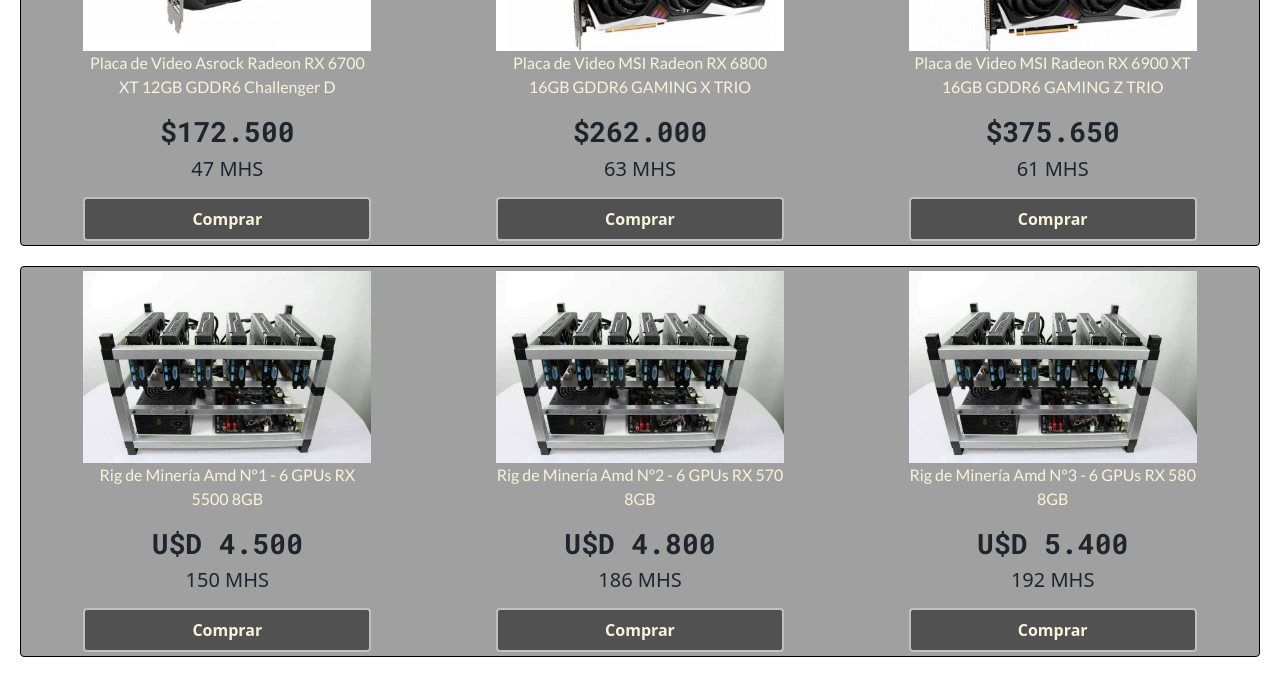
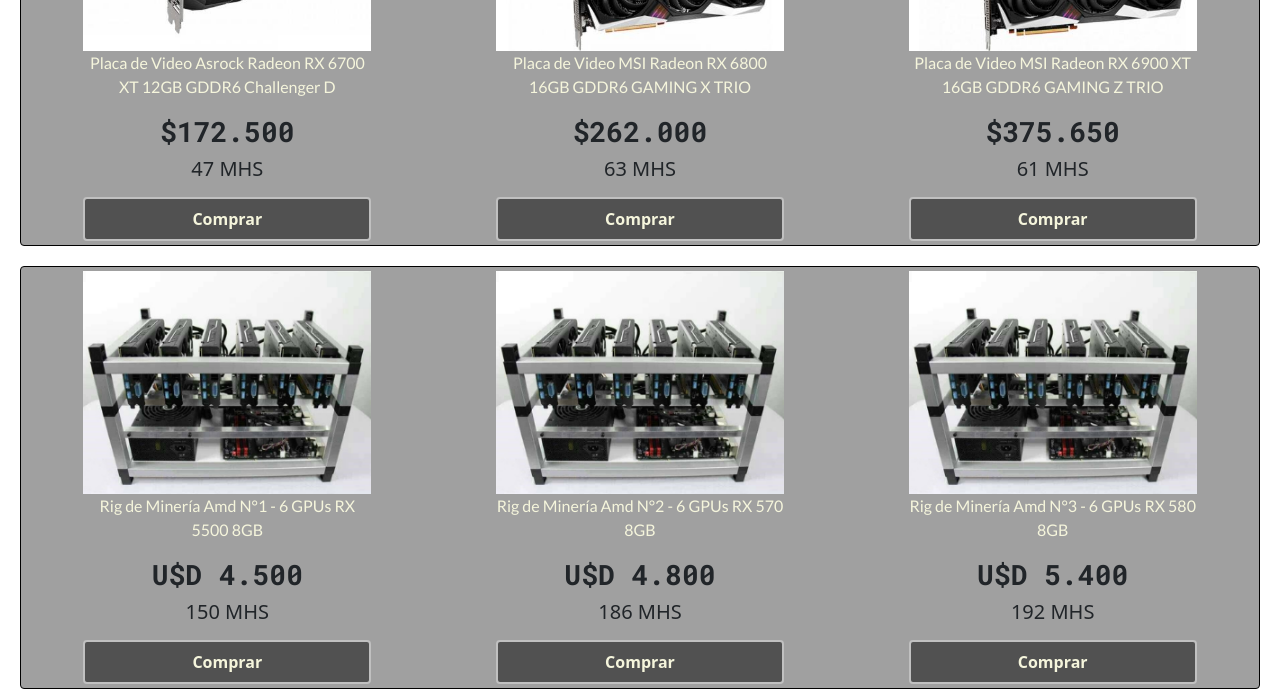
Before and after one commit to ThiagoBal19/Miner-Market, a plain HTML site: page CategorieAmd.html in a window 1280 px wide. Shown: the part 1115-1805 px from the top of the page. Drawn offline with nearby package versions, Linux system fonts and the light colour scheme.

Commit message:
arregñlé el tamaño de la imágen AmdRig para que quede mejor

```diff
--- a/CategorieAmd.html
+++ b/CategorieAmd.html
@@ -126,7 +126,7 @@
     <section class="articulosDestacados">
         <article>
             <div>
-                <img src="AmdRig.jpg" alt="Amd Rig 1">
+                <img src="AmdRig.png" alt="Amd Rig 1">
                 <p>Rig de Minería Amd N°1 - 6 GPUs RX 5500 8GB</p>
                 <h3>U$D 4.500</h3>
                 <h5>150 MHS</h5>
@@ -135,7 +135,7 @@
         </article>
         <article>
             <div>
-                <img src="AmdRig.jpg" alt="Amd Rig 2">
+                <img src="AmdRig.png" alt="Amd Rig 2">
                 <p>Rig de Minería Amd N°2 - 6 GPUs RX 570 8GB</p>
                 <h3>U$D 4.800</h3>
                 <h5>186 MHS</h5>
@@ -144,7 +144,7 @@
         </article>
         <article>
             <div>
-                <img src="AmdRig.jpg" alt="Amd Rig 3">
+                <img src="AmdRig.png" alt="Amd Rig 3">
                 <p>Rig de Minería Amd N°3 - 6 GPUs RX 580 8GB</p>
                 <h3>U$D 5.400</h3>
                 <h5>192 MHS</h5>
```
Also changed, not shown: Products.html (+3 -3 lines), AmdRig.jpg (deleted), AmdRig.png (added).
